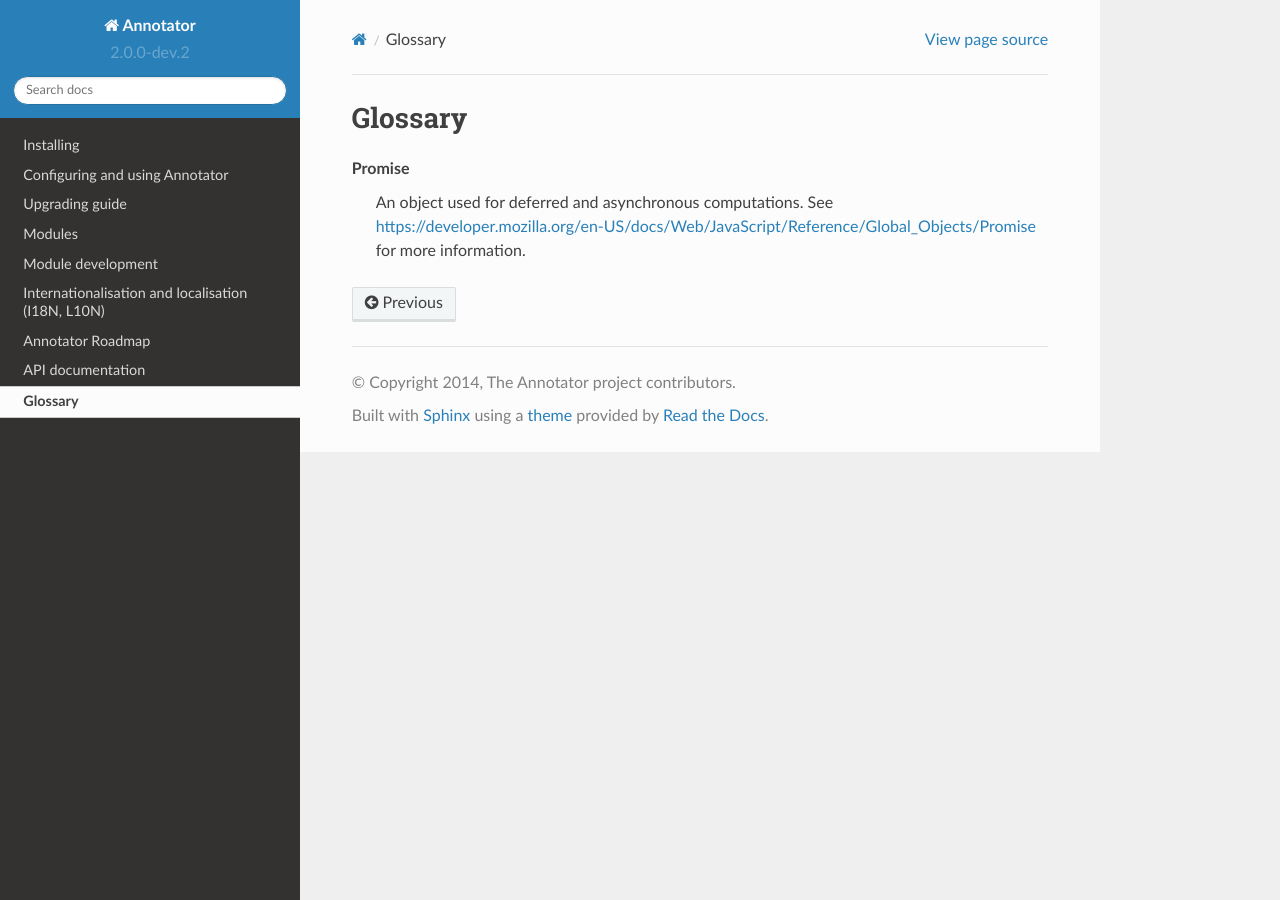
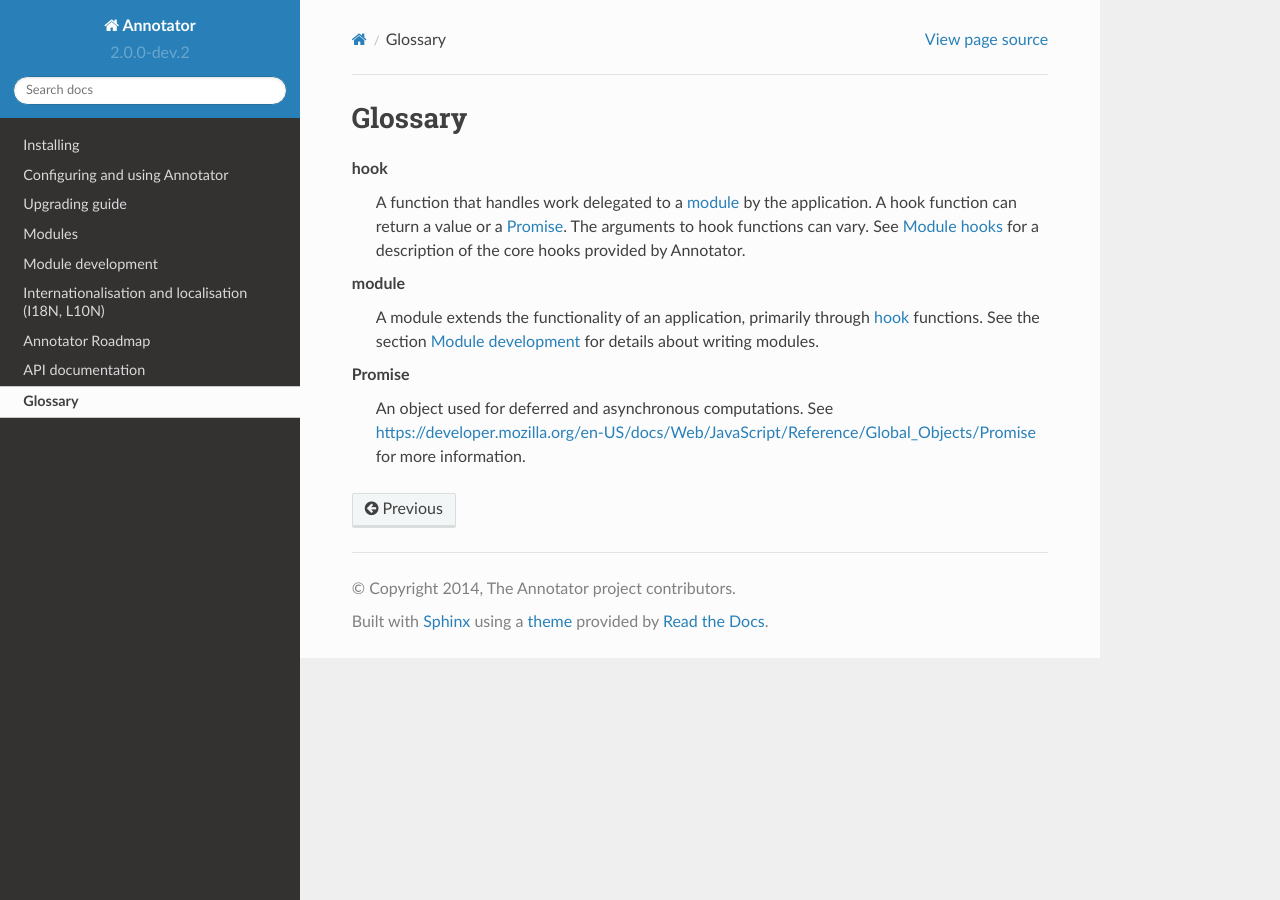
Before and after one commit to openannotation/annotator, a Sphinx documentation site: the page built from doc/glossary.rst, in a window 1280 px wide. Built offline with Sphinx 7.4.7 and the Read the Docs theme 2.0.0, drawn with Linux system fonts in a browser that asks for light colours; pages that are not in the unit, such as notebooks, are missing from menus.

Commit message:
Add "hook" and "module" to glossary

```diff
--- a/doc/glossary.rst
+++ b/doc/glossary.rst
@@ -6,6 +6,18 @@ Glossary
 .. glossary::
    :sorted:
 
+   hook
+      A function that handles work delegated to a :term:`module` by the
+      :term:`application`. A hook function can return a value or a
+      :term:`Promise`. The arguments to hook functions can vary. See
+      :ref:`module-hooks` for a description of the core hooks provided by
+      Annotator.
+
+   module
+      A module extends the functionality of an :term:`application`, primarily
+      through :term:`hook` functions. See the section :doc:`module-development`
+      for details about writing modules.
+
    Promise
       An object used for deferred and asynchronous computations.
       See https://developer.mozilla.org/en-US/docs/Web/JavaScript/Reference/Global_Objects/Promise
--- a/doc/module-development.rst
+++ b/doc/module-development.rst
@@ -4,7 +4,7 @@ Module development
 The basics
 ----------
 
-An Annotator module is a function that can be passed to
+An Annotator :term:`module` is a function that can be passed to
 :func:`~annotator.App.prototype.include` in order to extend the functionality of
 an Annotator application.
 
```
